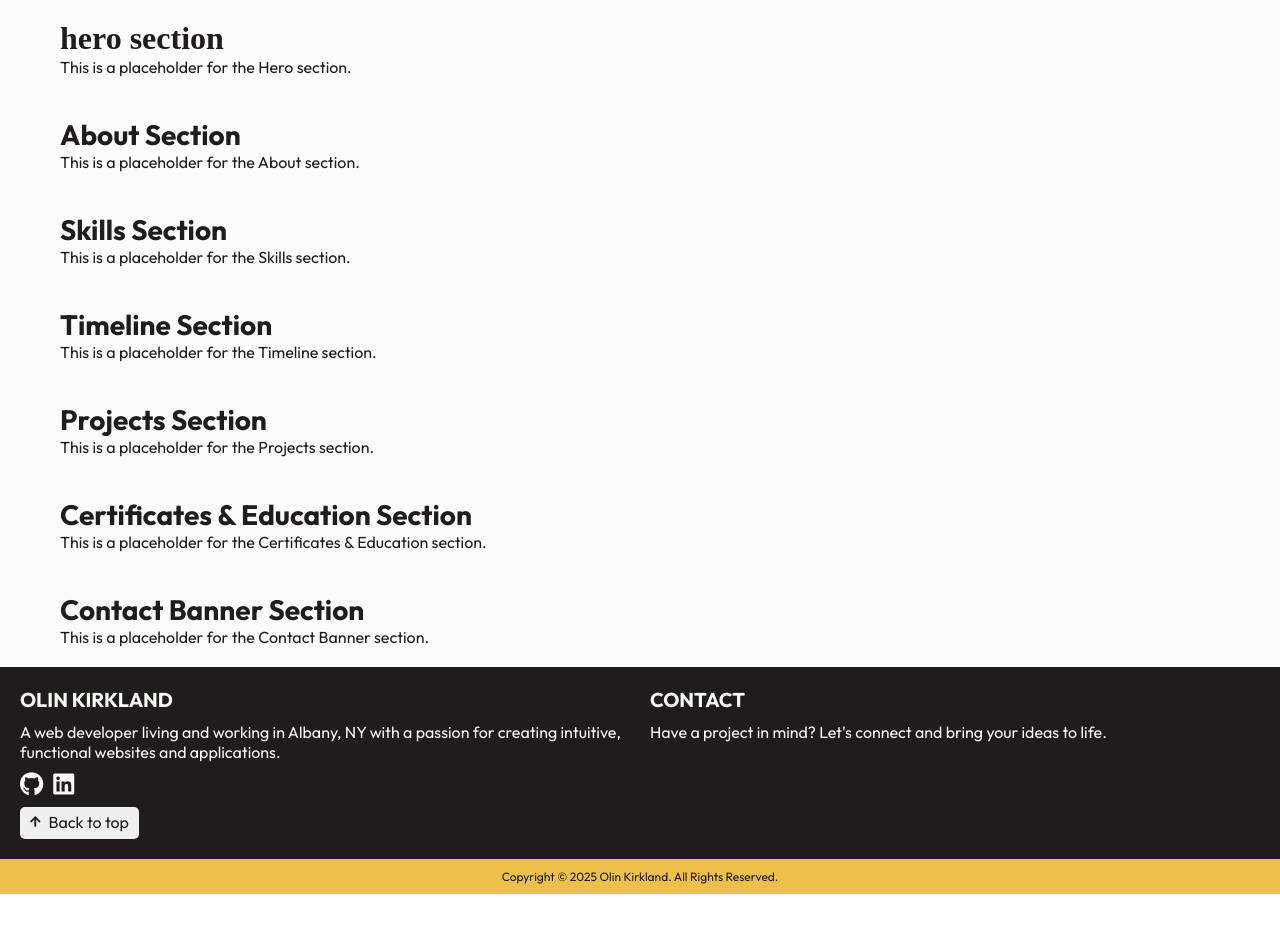
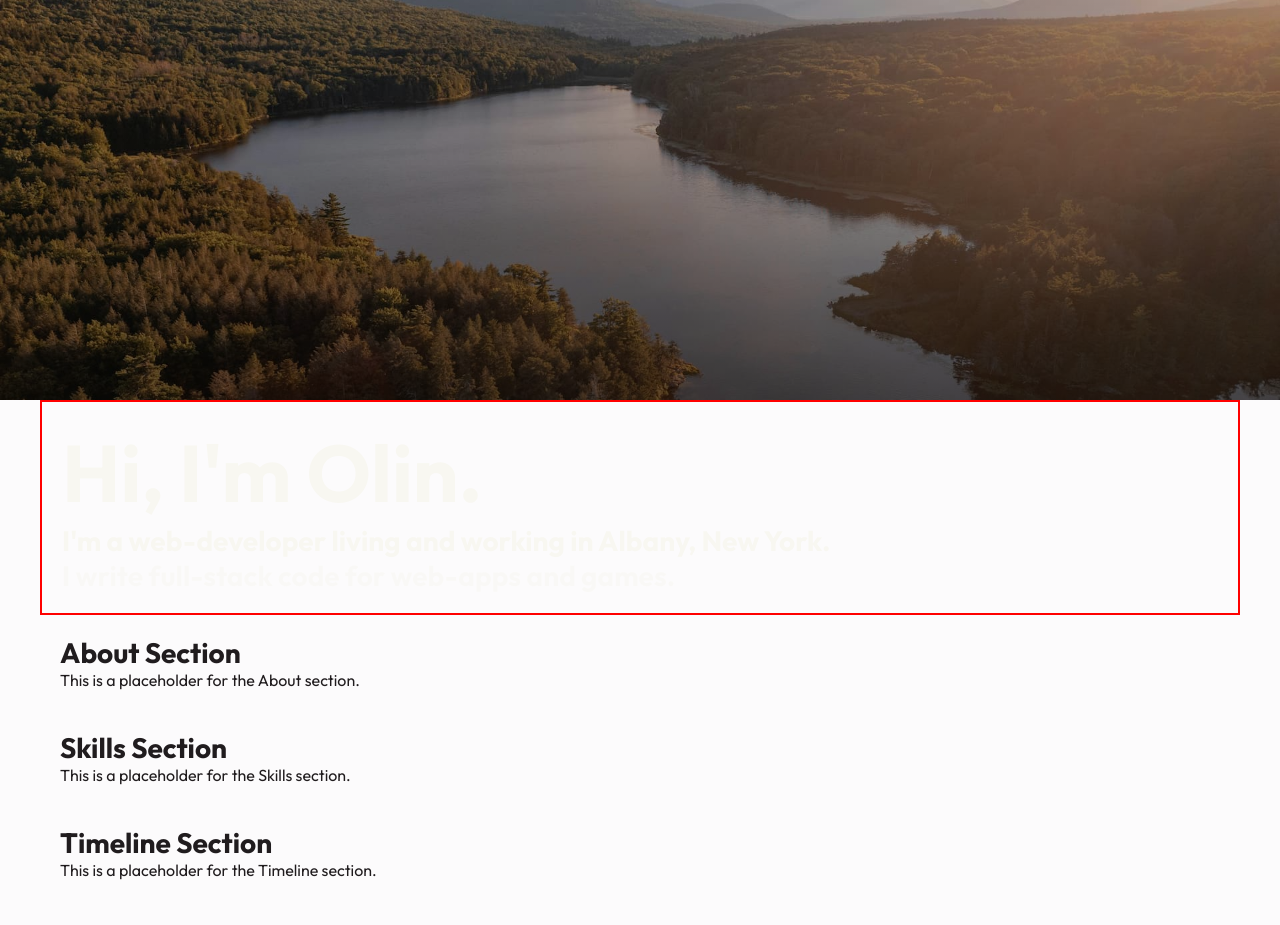
Before and after one commit to olinkirkland/olinkirkland.github.io, a Vue app: page / in a window 1280 px wide. Shown: the top 925 px of the page. Before the commit the page ends 894 px from the top, so only its background shows below. Built offline with nearby package versions, Linux system fonts and the light colour scheme; a web font is replaced by a local one.

Commit message:
Add hero img and more styles

```diff
--- a/src/App.vue
+++ b/src/App.vue
@@ -10,7 +10,7 @@
             <CertificatesEducation />
             <ContactBanner />
         </div>
-        <Footer />
+        <Footer @scrollToTop="scrollToTop" />
     </div>
 </template>
 
@@ -26,6 +26,10 @@ import Timeline from './components/Timeline.vue';
 import { initializeI18nInstance } from './i18n/locale';
 
 initializeI18nInstance();
+
+function scrollToTop() {
+    window.scrollTo({ top: 0, behavior: 'smooth' });
+}
 </script>
 
 <style lang="scss">
--- a/src/assets/scss/styles.scss
+++ b/src/assets/scss/styles.scss
@@ -24,10 +24,8 @@ h6 {
 }
 
 h1 {
-    font-family: var(--display-font);
-    font-size: 3.2rem;
+    font-size: 8rem;
     font-weight: bold;
-    text-transform: lowercase;
 }
 
 h2 {
--- a/src/assets/scss/variables.scss
+++ b/src/assets/scss/variables.scss
@@ -20,6 +20,7 @@
     --background: #fcfbfc;
     --surface: #f8f7f1;
     --surface-dark: #e2e2e2;
+    --surface-inverted: #2b2b2b;
     --body: #201c1e;
     --body-dark: #0a0a0a;
     --border: rgba(0, 24, 46, 0.2); // For semi-transparent text
--- a/src/components/Footer.vue
+++ b/src/components/Footer.vue
@@ -3,8 +3,8 @@
         <div class="footer-content">
             <h3>Olin Kirkland</h3>
             <p>
-                A web developer living and working in Albany, NY with a passion
-                for creating intuitive, functional websites and applications.
+                Living and working in Albany, New York. I write full-stack code
+                for web-apps and games.
             </p>
 
             <!-- Social links -->
@@ -18,7 +18,7 @@
                 </a>
             </div>
 
-            <Button class="surface hollow">
+            <Button class="dark" @click="$emit('scrollToTop')">
                 <i class="icon fas fa-arrow-up"></i>
                 <span>Back to top</span>
             </Button>
@@ -41,7 +41,9 @@
     </div>
 </template>
 
-<script setup lang="ts"></script>
+<script setup lang="ts">
+defineEmits<{ (e: 'scrollToTop'): void }>();
+</script>
 
 <style lang="scss">
 footer {
@@ -50,13 +52,13 @@ footer {
     grid-template-columns: repeat(auto-fit, minmax(20rem, 1fr));
     gap: 2rem;
     padding: 2rem;
-    background-color: var(--body);
+    background-color: var(--surface-inverted);
 }
 
 .footer-content {
     display: flex;
     flex-direction: column;
-    gap: 1rem;
+    gap: 2.4rem;
     color: var(--surface);
 }
 
--- a/src/components/Hero.vue
+++ b/src/components/Hero.vue
@@ -1,7 +1,9 @@
 <template>
+    <div class="hero-background"></div>
     <section class="hero">
-        <h1>Hero Section</h1>
-        <p>This is a placeholder for the Hero section.</p>
+        <h1>Hi, I'm Olin.</h1>
+        <h2>I'm a web-developer living and working in Albany, New York.</h2>
+        <h2 class="muted">I write full-stack code for web-apps and games.</h2>
     </section>
 </template>
 
@@ -9,4 +11,34 @@
 // Placeholder Hero component
 </script>
 
-<style lang="scss"></style>
+<style lang="scss">
+.hero-background {
+    position: relative;
+    width: 100%;
+    min-height: 40rem;
+    background: url('/assets/images/hero.jpg') no-repeat center center/cover;
+
+    &::before {
+        content: '';
+        position: absolute;
+        top: 0;
+        left: 0;
+        width: 100%;
+        height: 100%;
+        background: linear-gradient(
+            to bottom,
+            rgba(0, 0, 0, 0.1) 0%,
+            rgba(0, 0, 0, 0.5) 100%
+        );
+        pointer-events: none;
+    }
+}
+
+.hero {
+    border: 2px solid red;
+    margin: 0 auto;
+    padding: 2rem;
+    z-index: 1;
+    color: var(--surface);
+}
+</style>
--- a/src/components/global/Button.vue
+++ b/src/components/global/Button.vue
@@ -1,5 +1,5 @@
 <template>
-    <div class="button-container">
+    <div class="button-container light" :class="`${props.class}`">
         <button>
             <slot></slot>
         </button>
@@ -14,9 +14,6 @@ const props = defineProps({
         default: ''
     }
 });
-
-// TODO: Define the styles
-// light, dark, accent-1, accent-2, accent-3, accent-4, hollow
 </script>
 
 <style lang="scss">
@@ -64,4 +61,65 @@ button:active {
 button:active ~ .button-shadow {
     display: none;
 }
+
+// Light
+.button-container.light {
+    button {
+        background-color: var(--surface);
+        color: var(--body);
+    }
+    .button-shadow {
+        background-color: var(--surface-dark);
+    }
+}
+
+.button-container.dark {
+    button {
+        background-color: var(--body);
+        color: var(--surface);
+    }
+    .button-shadow {
+        background-color: var(--body-dark);
+    }
+}
+
+.button-container.accent-1 {
+    button {
+        background-color: var(--accent-1);
+        color: var(--body);
+    }
+    .button-shadow {
+        background-color: var(--accent-1-dark);
+    }
+}
+
+.button-container.accent-2 {
+    button {
+        background-color: var(--accent-2);
+        color: var(--body);
+    }
+    .button-shadow {
+        background-color: var(--accent-2-dark);
+    }
+}
+
+.button-container.accent-3 {
+    button {
+        background-color: var(--accent-3);
+        color: var(--body);
+    }
+    .button-shadow {
+        background-color: var(--accent-3-dark);
+    }
+}
+
+.button-container.accent-4 {
+    button {
+        background-color: var(--accent-4);
+        color: var(--body);
+    }
+    .button-shadow {
+        background-color: var(--accent-4-dark);
+    }
+}
 </style>
```
Also changed, not shown: public/assets/images/hero.jpg (added).
